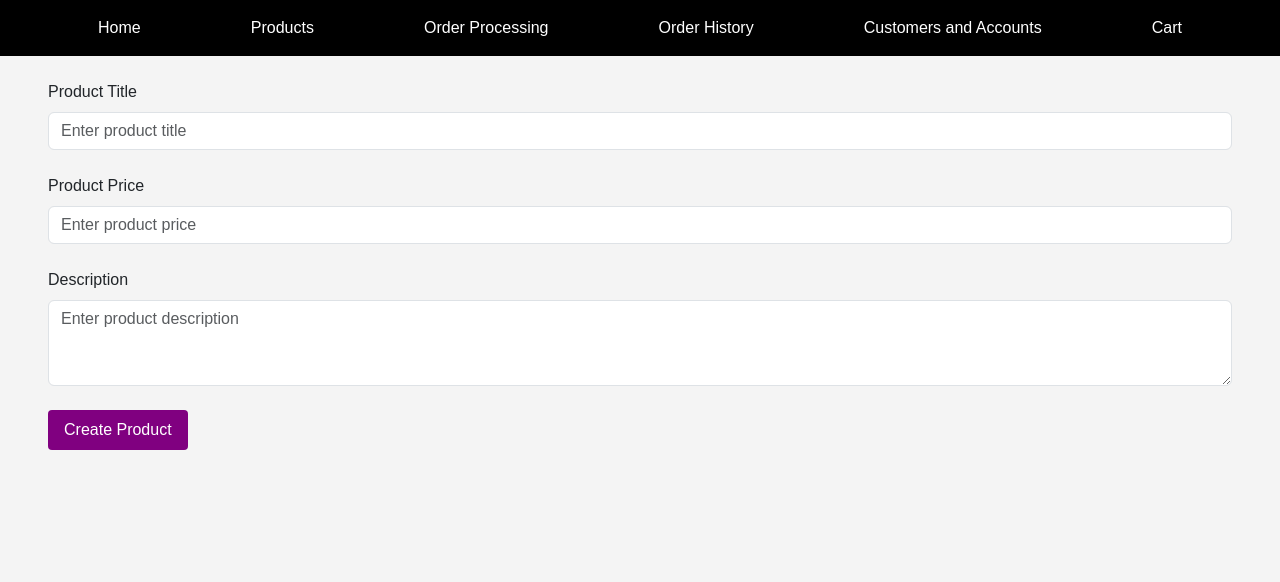
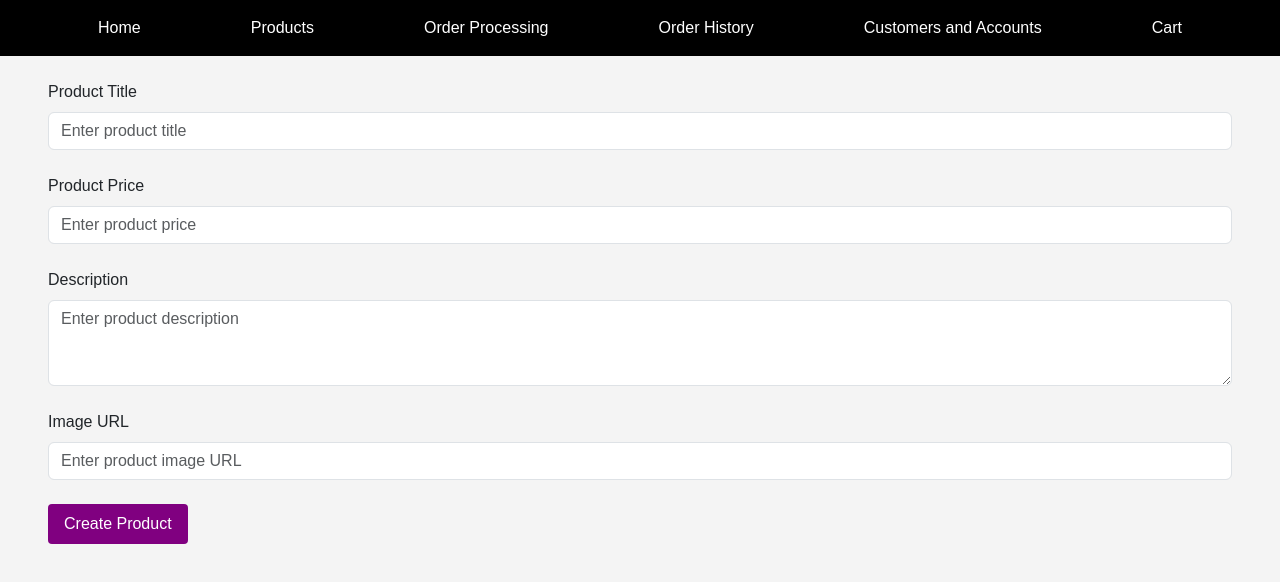
Before and after one commit to BUFFALOLO/E-CommerceAppWithFirebase, a React (Vite) app: page /CreateProductForm in a window 1280 px wide. Shown: the top 582 px of the page. Built offline with nearby package versions, Linux system fonts and the light colour scheme; no server answers.

Commit message:
update cart

```diff
--- a/src/components/CreateProductForm.jsx
+++ b/src/components/CreateProductForm.jsx
@@ -7,10 +7,11 @@ import 'bootstrap/dist/css/bootstrap.min.css';
 
 function ProductForm() {
   const [validated, setValidated] = useState(false);
-    const [newProduct, setNewProduct] = useState({
+  const [newProduct, setNewProduct] = useState({
     title: "",
     price: "",
     description: "",
+    image: "", // Added image field
     category: "electronics"
   });
   const [error, setError] = useState("");
@@ -45,21 +46,22 @@ function ProductForm() {
         title: newProduct.title,
         price: parseFloat(newProduct.price),
         description: newProduct.description,
-        image: newProduct.image,
+        image: newProduct.image || null, // Handle undefined value
         category: newProduct.category
       });
       setNewProduct({
         title: "",
         price: "",
         description: "",
+        image: "", // Reset image field
         category: "electronics"
       });
       setSuccess("Product created successfully!");
       setError("");
       setValidated(false);
     } catch (error) {
-      console.error("Error creating product:", error.message);
-      setError("Error creating product. Please try again.");
+      console.error("Error creating product:", error); // Enhanced error logging
+      setError(`Error creating product: ${error.message}`); // More detailed error message
       setSuccess("");
     }
   };
@@ -111,6 +113,17 @@ function ProductForm() {
           />
         </Form.Group>
 
+        <Form.Group className="mb-4" md="4" controlId="validationCustom03">
+          <Form.Label>Image URL</Form.Label>
+          <Form.Control
+            type="text"
+            placeholder="Enter product image URL"
+            name="image"
+            value={newProduct.image}
+            onChange={handleInputChange}
+          />
+        </Form.Group>
+
         <Button type="submit">Create Product</Button>
 
         {error && <div className="alert alert-danger mt-3">{error}</div>}
--- a/src/components/ShoppingCart.jsx
+++ b/src/components/ShoppingCart.jsx
@@ -55,6 +55,8 @@ function ShoppingCart() {
       createdAt: serverTimestamp(),
       status: 'pending',
     };
+
+    console.log("Order object:", order); // Log the order object for debugging
 
     const ordersCollection = collection(db, 'orders');
     const docRef = await addDoc(ordersCollection, order);
```
